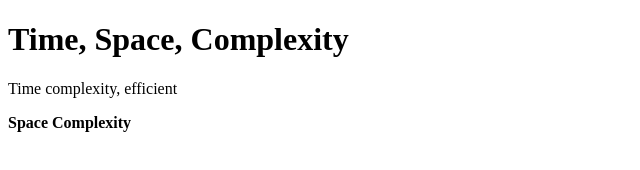
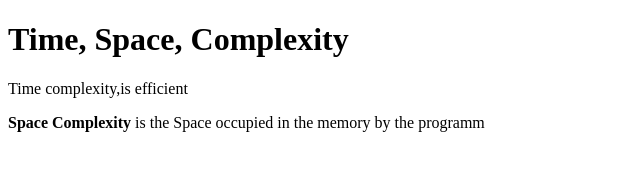
Before and after one commit to acciojob/time-and-space-complexity-Subharoy78242, a website: page main.html in a window 1280 px wide. Shown: the whole page, without its empty margins (0-640 px from the left). Drawn offline with Linux system fonts and the light colour scheme.

Commit message:
created a submission

```diff
--- a/main.html
+++ b/main.html
@@ -10,8 +10,8 @@
 	<!-- the entire body must be written by student -->
 
 	<h1>Time, Space, Complexity</h1>
-	<p>Time complexity, efficient</p>
-	<p><b>Space Complexity</b></p>
+	<p>Time complexity,is efficient</p>
+	<p><b>Space Complexity</b> is the Space occupied in the memory by the programm</p>
     <script type="text/javascript" src="./script.js">
 </script>
 
```
